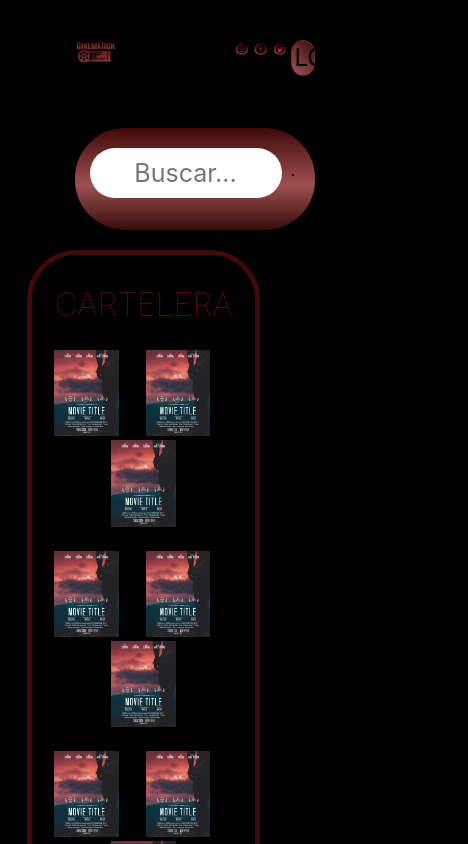
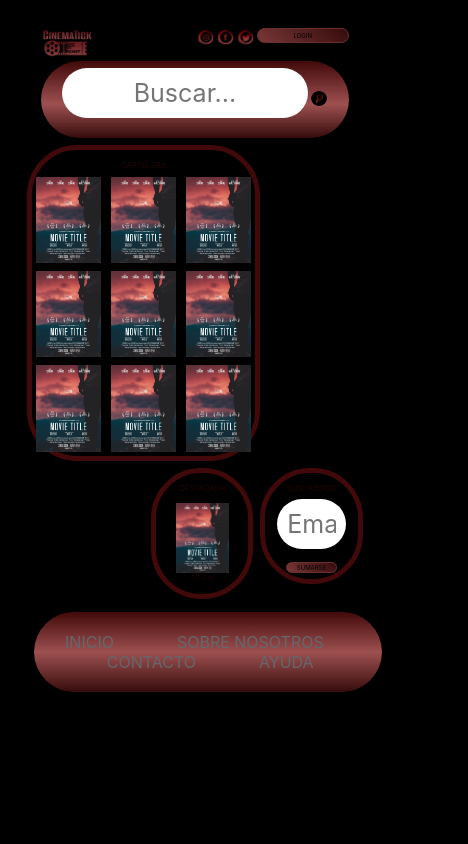
Before and after one commit to Maurialva/CinematiCk, a Svelte app: page / in a window 390 px wide. Shown: the top 844 px of the page, 468 px wide, since content can reach past the window. Built offline with nearby package versions, Linux system fonts and the light colour scheme.

Commit message:
responsive 2

```diff
--- a/src/App.svelte
+++ b/src/App.svelte
@@ -109,9 +109,39 @@ function handleClick() {
 		background-color: black;
 
 	}
-	@media (min-width: 640px) {
+	@media screen and (min-width: 240px) {
 		main {
 			max-width: none;
+			font-size: 80%;
+		}
+		right{
+			font-size: 100%;
+		}
+		left
+		{
+			font-size: 100%;
+			width: 30%;
+
+  		height: auto;
+		}
+
+	}
+
+	@media screen and (max-width: 600px) {
+
+		main {
+			max-width: none;
+			font-size: 25%;
+		}
+		right{
+			font-size: 25%;
+		}
+		left
+		{
+			font-size: 25%;
+			width: 30%;
+
+  		height: auto;
 		}
 	}
 	:global(h1)
--- a/src/CustomButton.svelte
+++ b/src/CustomButton.svelte
@@ -5,7 +5,7 @@
 <style>
 	button {
 		height: 100%;
-		width: 10%;
+		width: 30%;
 		background-color: rgb(90, 29, 29);
 		border-color: #693030;
 		background-position: 100%;
```
